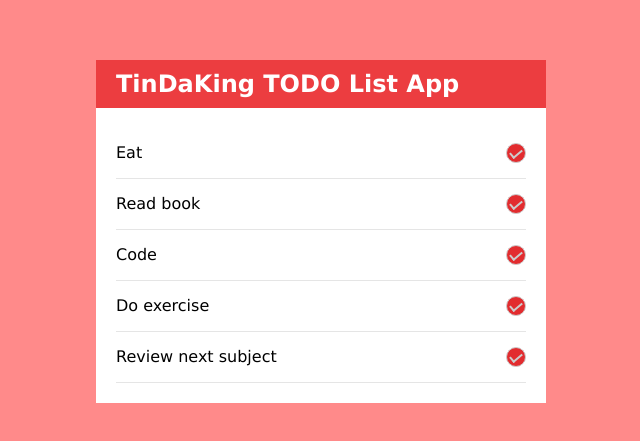
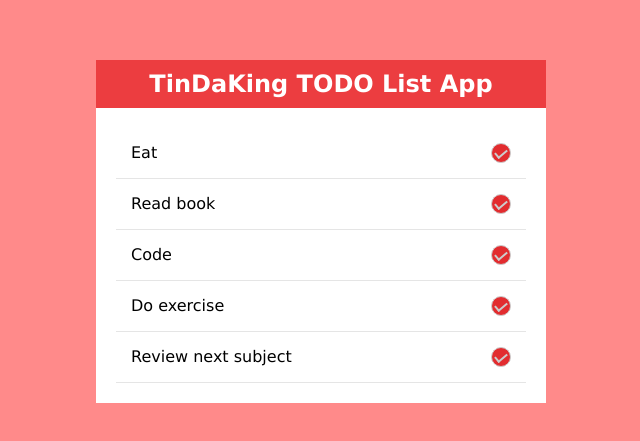
Before and after one commit to TinDaKing/TODO-List-App, a plain HTML site: page newWeb.html in a window 1280 px wide. Shown: the part 169-610 px from the top of the page, without its empty margins (319-959 px from the left). Drawn offline with Linux system fonts and the light colour scheme.

```diff
--- a/style.css
+++ b/style.css
@@ -11,7 +11,11 @@ body {
     justify-content: center; /*horizontal*/
     align-items: center; /*vertical center*/
     min-height: 100vh;
-
+    /*
+    background: url("background_img.jpg");
+    background-size:     cover;
+    background-repeat:   no-repeat;
+    background-position: center center;  */
 
 }
 .list {
@@ -21,6 +25,8 @@ body {
 }
 .list h2{
     background-color: #ec3d40;
+    display:flex;
+    justify-content: center;
     color: #fff;
     padding:10px 20px;
     font-weight: 600;
@@ -32,7 +38,7 @@ body {
 .list ul li{
     position: relative;
     list-style: none;
-    padding: 15px 0;
+    padding: 15px ;
     border-bottom: 1px solid rgba(0,0,0,0.1);
 }
 .list ul li label{
```
